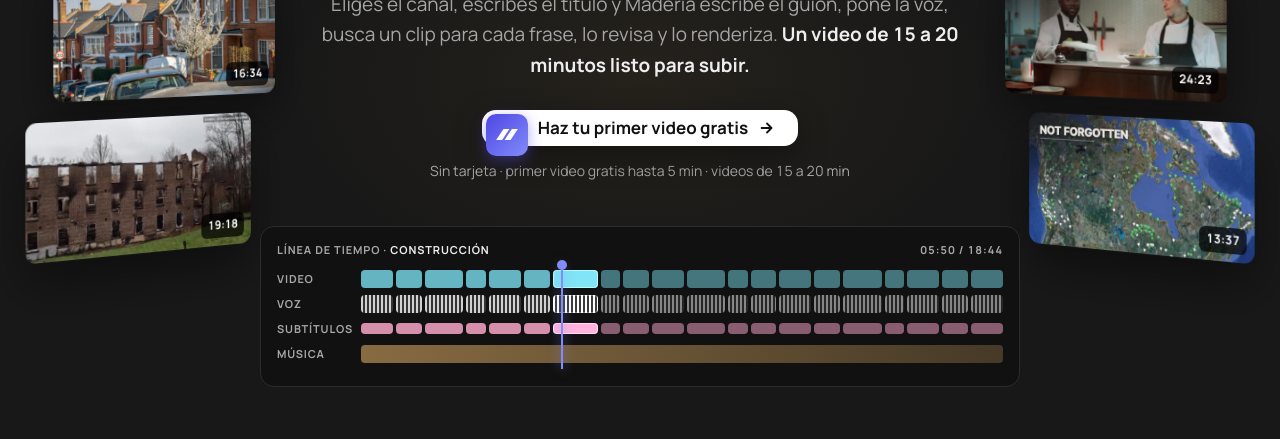
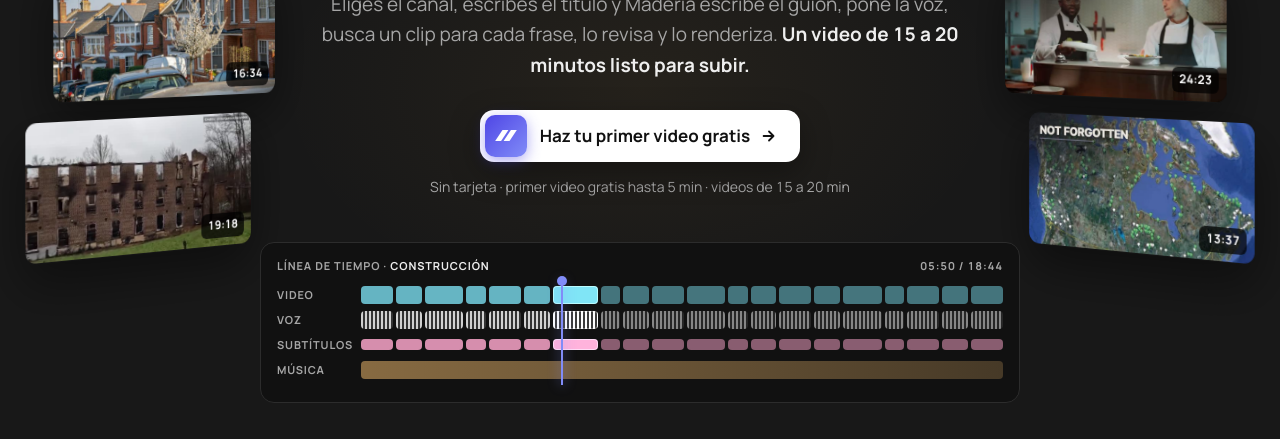
Before and after one commit to camilacalderon34-lgtm/maderia-landing, a plain HTML site: page public/index.html in a window 1280 px wide. Shown: the part 469-908 px from the top of the page. Drawn offline with Linux system fonts and the light colour scheme; animation ran at ten frames a second.

Commit message:
Hero: la ficha del botón se dimensiona según el alto del botón y nunca se sale
Alto mínimo de 52px en el botón, ficha de alto relativo con margen de 5px
y recorrido calculado con el alto real. Verificado en 360 a 1920px, ES y EN,
reposo y hover.

Co-Authored-By: Claude Fable 5.1 <noreply@anthropic.com>
Claude-Session: https://claude.ai/code/session_01C3bm72rp1sfzMbTW3ukNXh

```diff
--- a/public/css/landing.css
+++ b/public/css/landing.css
@@ -56,10 +56,10 @@ button { font: inherit; color: inherit; }
 
 /* ===== 1. Hero ===== */
 .boton { display: inline-flex; align-items: center; gap: 10px; border-radius: 999px; font-weight: 700; text-decoration: none; line-height: 1; white-space: nowrap; transition: background-color .15s, color .15s, transform .15s, border-color .15s; }
-.boton-pri { position: relative; border-radius: 14px; background: #FFFFFF; color: #111; padding: 9px 22px 9px 56px; font-size: 16px; font-weight: 700; box-shadow: 0 10px 30px rgba(0,0,0,.35); isolation: isolate; }
+.boton-pri { position: relative; border-radius: 14px; background: #FFFFFF; color: #111; min-height: 52px; padding: 8px 22px 8px 60px; font-size: 16px; font-weight: 700; box-shadow: 0 10px 30px rgba(0,0,0,.35); isolation: isolate; }
 .boton-pri .texto { position: relative; z-index: 1; transition: transform .45s cubic-bezier(.65,0,.35,1); }
 .boton-pri .flecha { position: relative; z-index: 1; transition: transform .45s cubic-bezier(.65,0,.35,1), opacity .3s; }
-.boton-pri .ficha { position: absolute; top: 4px; left: 4px; width: 42px; height: 42px; border-radius: 10px; display: grid; place-items: center;
+.boton-pri .ficha { position: absolute; top: 5px; left: 5px; height: calc(100% - 10px); aspect-ratio: 1; border-radius: 10px; display: grid; place-items: center;
   background: linear-gradient(135deg, #4F46E5, #818CF8); box-shadow: 0 4px 14px rgba(79,70,229,.45); z-index: 2;
   transition: transform .45s cubic-bezier(.65,0,.35,1); }
 .boton-pri .ficha svg { width: 22px; height: 11px; }
@@ -68,7 +68,7 @@ button { font: inherit; color: inherit; }
   background-image: radial-gradient(circle, rgba(99,102,241,.65) 1.1px, transparent 1.4px); background-size: 5px 5px;
   -webkit-mask-image: linear-gradient(90deg, transparent, #000); mask-image: linear-gradient(90deg, transparent, #000);
   opacity: 0; transition: opacity .25s; }
-.boton-pri:hover .ficha, .boton-pri:focus-visible .ficha { transform: translateX(calc(var(--ancho-boton, 260px) - 50px)); }
+.boton-pri:hover .ficha, .boton-pri:focus-visible .ficha { transform: translateX(calc(var(--ancho-boton, 260px) - var(--alto-boton, 52px))); }
 .boton-pri:hover .ficha::after, .boton-pri:focus-visible .ficha::after { --estela: 64px; opacity: 1; }
 .boton-pri:hover .texto, .boton-pri:focus-visible .texto { transform: translateX(-44px); }
 .boton-pri:hover .flecha, .boton-pri:focus-visible .flecha { transform: translateX(-44px); opacity: 0; }
@@ -109,7 +109,7 @@ button { font: inherit; color: inherit; }
 .hero-p { margin-top: 22px; max-width: 58ch; font-size: clamp(16px, 1.5vw, 19px); line-height: 1.6; color: var(--hueso-bajo); }
 .hero-p strong { color: var(--hueso); font-weight: 700; }
 .hero-cta { margin-top: 30px; display: flex; flex-direction: column; align-items: center; }
-.hero-cta .boton-pri { font-size: clamp(15px, 1.4vw, 17px); padding-block: 9px; }
+.hero-cta .boton-pri { font-size: clamp(15px, 1.4vw, 17px); }
 .hero-nota { margin-top: 14px; font-size: 14px; color: var(--hueso-bajo); }
 
 /* Miniaturas de videos reales */
--- a/public/js/landing.js
+++ b/public/js/landing.js
@@ -96,7 +96,7 @@ document.addEventListener('maderia:idioma', pintarVideosHero);
 
 /* Botón con ficha: el recorrido depende del ancho real del botón (cambia con el idioma). */
 function medirBotones() {
-  document.querySelectorAll('[data-boton-ficha]').forEach(b => b.style.setProperty('--ancho-boton', b.offsetWidth + 'px'));
+  document.querySelectorAll('[data-boton-ficha]').forEach(b => { b.style.setProperty('--ancho-boton', b.offsetWidth + 'px'); b.style.setProperty('--alto-boton', b.offsetHeight + 'px'); });
 }
 medirBotones();
 addEventListener('resize', medirBotones);
```
